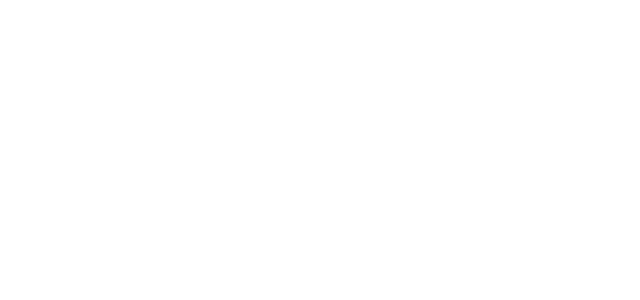
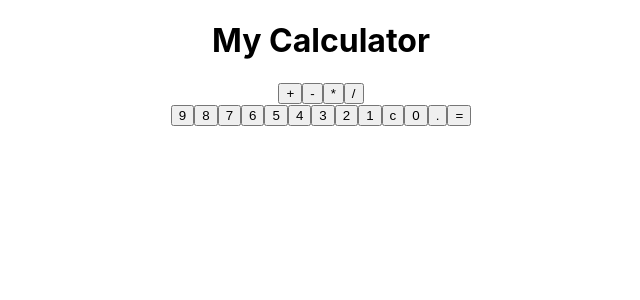
Before and after one commit to EvoFox/react-calculator, a React (Create React App) app: page / in a window 1280 px wide. Shown: the top 300 px of the page, without its empty margins (319-959 px from the left). Built offline with nearby package versions, Linux system fonts and the light colour scheme.

Commit message:
implement components

```diff
--- a/src/App.js
+++ b/src/App.js
@@ -1,7 +1,17 @@
+import { useState } from "react";
 import "./App.css";
+import Numbers from "./components/Numbers";
+import Operators from "./components/Operators";
 
-function App() {
-	return <div className="App"></div>;
-}
+const App = () => {
+	const [input, setInput] = useState("");
+	return (
+		<div className="App">
+			<h1>My Calculator</h1>
+			<Operators />
+			<Numbers />
+		</div>
+	);
+};
 
 export default App;
```
